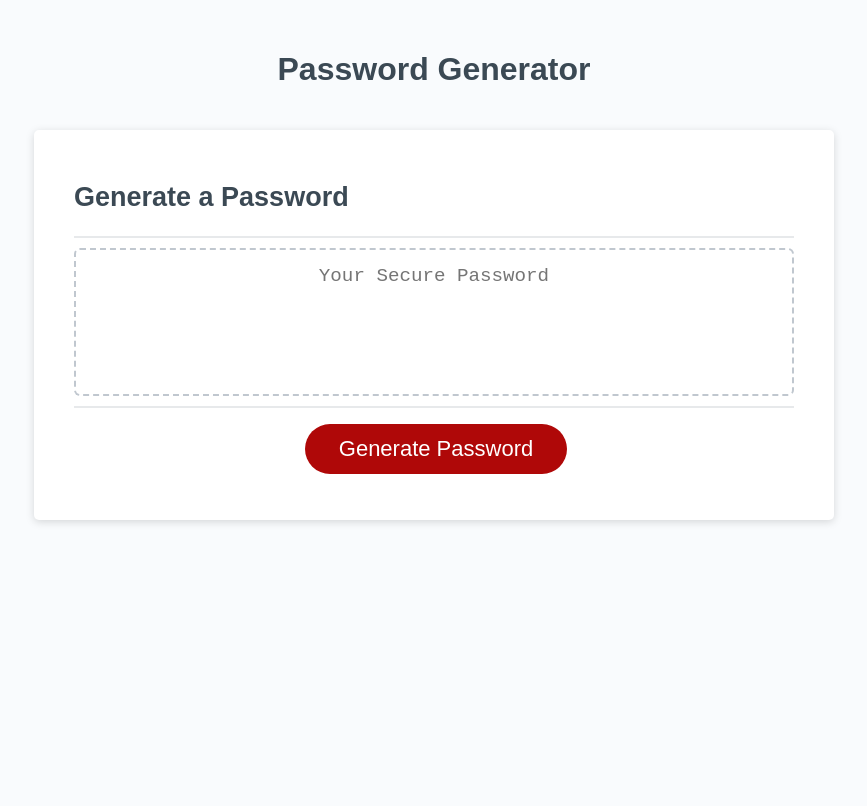
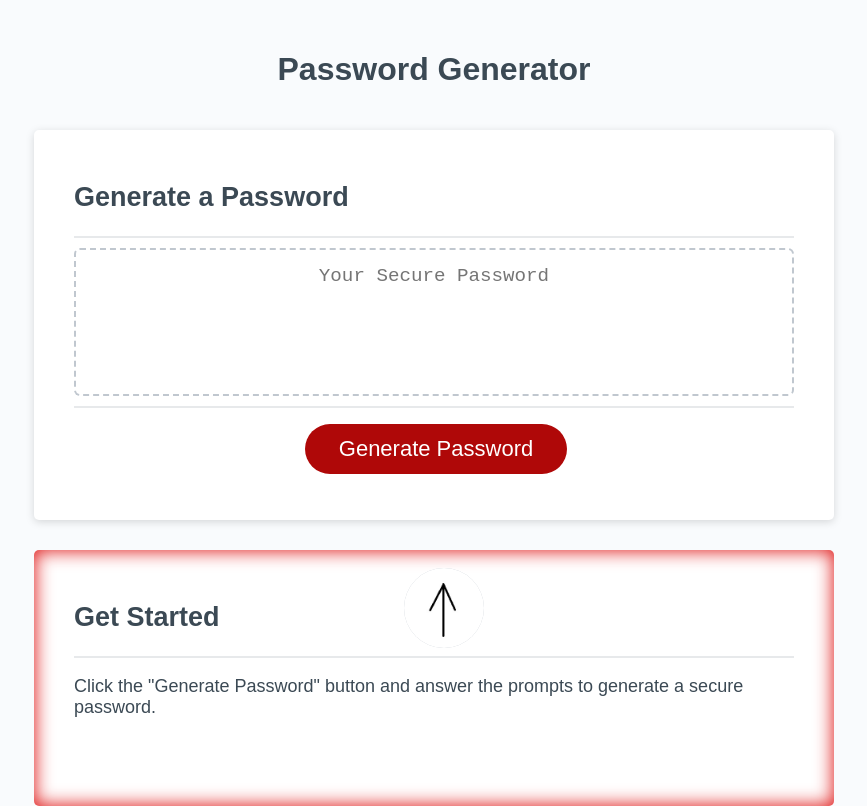
Before and after one commit to BrandBlood97/password-generator, a plain HTML site: page index.html in a window 1280 px wide. Shown: the whole page, without its empty margins (206-1073 px from the left). Drawn offline with Linux system fonts and the light colour scheme.

Commit message:
Added help to html

```diff
--- a/assets/style.css
+++ b/assets/style.css
@@ -7,7 +7,6 @@
 html,
 body,
 .wrapper {
-  height: 100%;
   margin: 0;
   padding: 0;
 }
@@ -40,6 +39,7 @@ header {
   margin: 0 auto;
   max-width: 800px;
   padding: 30px 40px;
+  position: relative;
 }
 
 .card-header::after {
@@ -118,6 +118,21 @@ button[disabled] {
   overflow: hidden;
 }
 
+#helpshadow {
+  box-shadow: rgb(223, 23, 23) 0px 0px 18px 1px inset;
+}
+
+#arrow {
+  position: absolute;
+  top: 18px;
+  right: 350px;
+  width: 80px;
+  height: 80px;
+  background: #c0c7cf;
+  border-radius: 50%;
+  cursor: pointer;
+}
+
 @media (max-width: 690px) {
   .btn {
     font-size: 1rem;
--- a/index.html
+++ b/index.html
@@ -29,6 +29,21 @@
         </div>
       </div>
     </div>
+    <!-- Added to direct user -->
+    <div class="wrapper" id="help">
+        <div class="card" id="helpshadow">
+          <div class="card-header">
+            <h2>Get Started</h2>
+            <img id="arrow" src="./assets/images/arrow.jpg" alt="Arrow pointing to Generate Password button!">
+          </div>
+          <div class="card-body">
+            <p>
+              Click the "Generate Password" button and answer the prompts to
+              generate a secure password.
+            </p>
+          </div>
+        </div>
+    </div>
     <script src="./assets/script.js"></script>
   </body>
 </html>
```
Also changed, not shown: assets/images/arrow.jpg (added).
